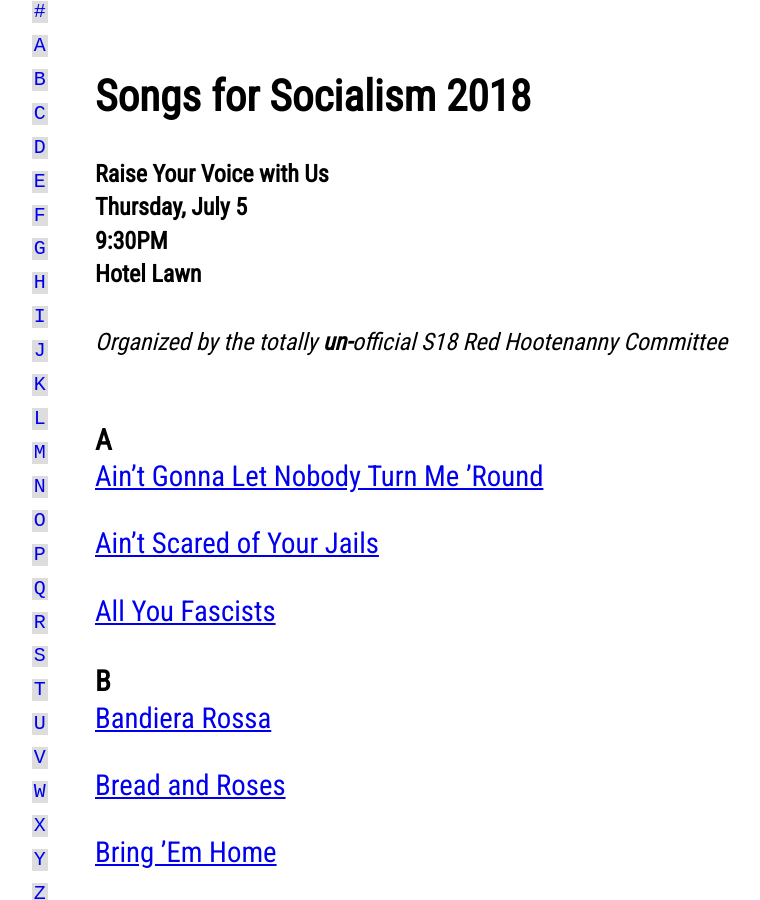
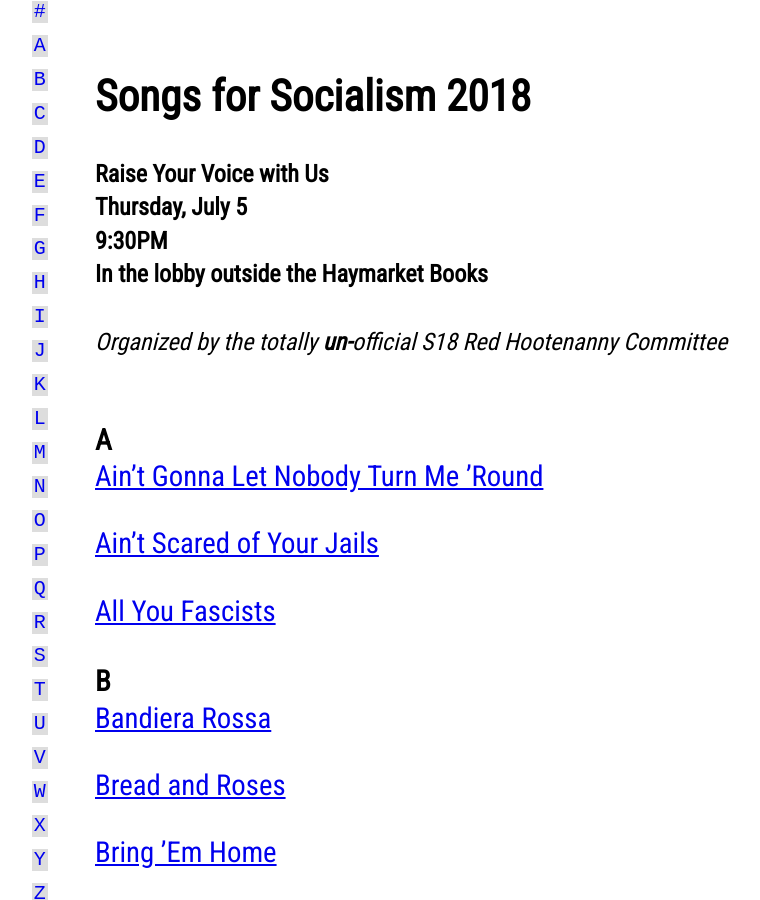
Before and after one commit to socialismconference/songbook.github.io, a Jekyll site: the page built from index.md, in a window 1280 px wide and 900 px high, scrolled down 349 px. Shown: the whole window, without its empty margins (165-925 px from the left). Built offline with Jekyll 4.4.1, drawn with Linux system fonts in a browser that asks for light colours; our own code applies the rules of GitHub Pages for plain Markdown files; a script that is not in the unit is left out.

Commit message:
Update index.md

```diff
--- a/index.md
+++ b/index.md
@@ -7,7 +7,7 @@ permalink: /
 **Raise Your Voice with Us
 Thursday, July 5
 9:30PM
-Hotel Lawn**
+In the lobby outside the Haymarket Books**
 
 > Organized by the totally **un-**official S18 Red Hootenanny Committee
 
```
